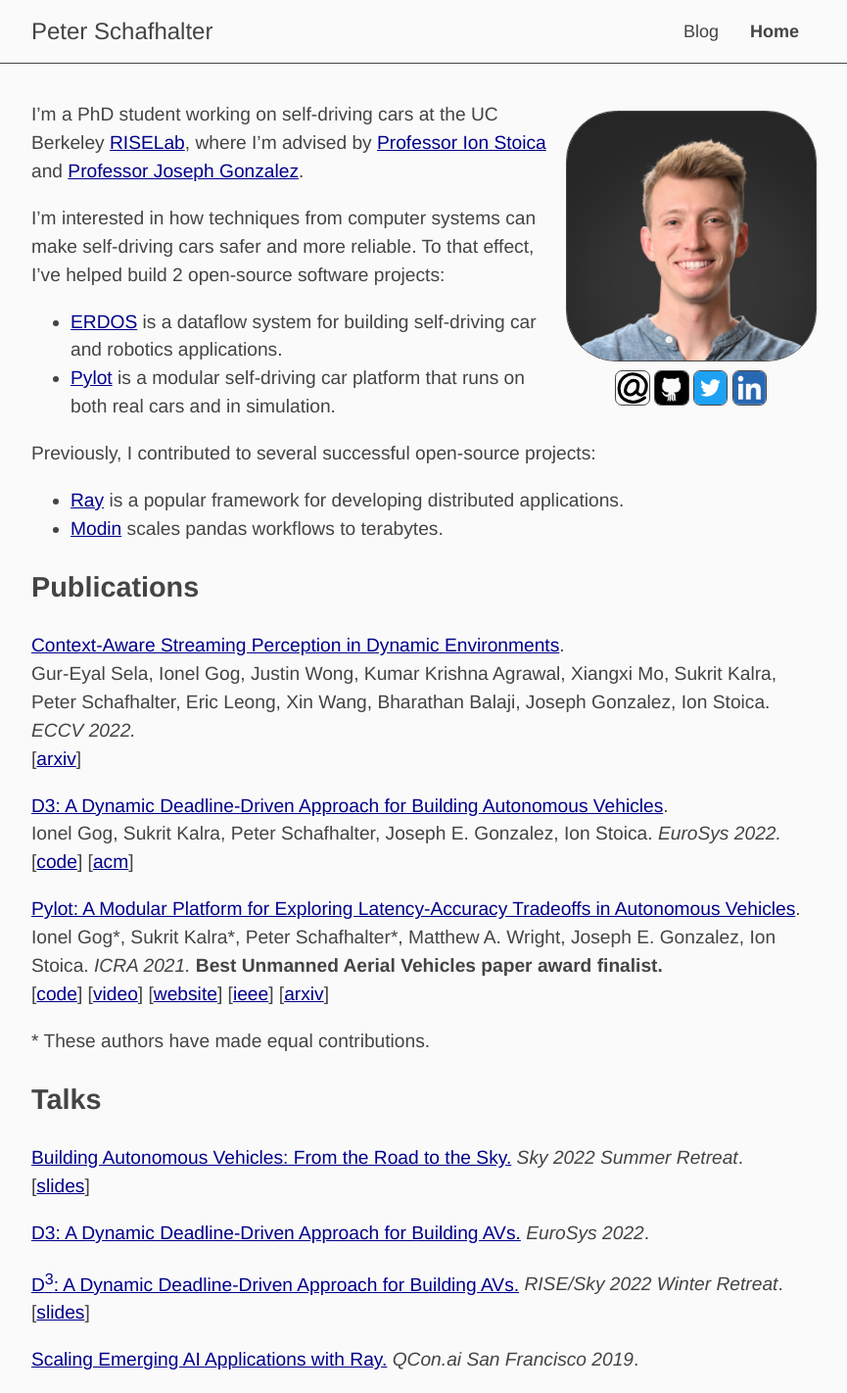
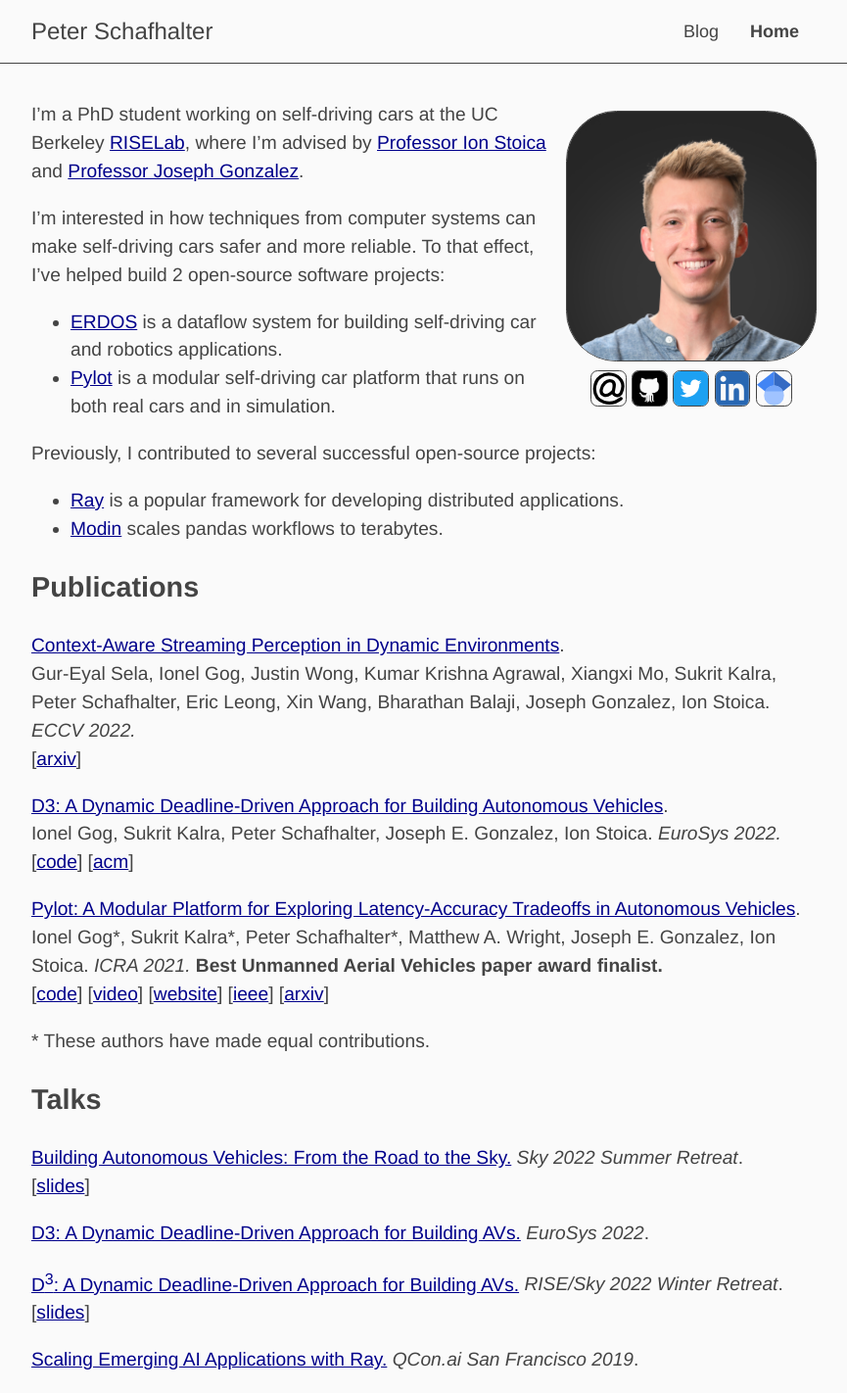
Before and after one commit to pschafhalter/pschafhalter.github.io, a Jekyll site: the page built from index.md, in a window 1280 px wide. Shown: the whole page at 98% size, without its empty margins (208-1073 px from the left). Built offline with Jekyll 4.4.1, drawn with Linux system fonts in a browser that asks for light colours.

Commit message:
Add Google Scholar

```diff
--- a/_data/socials.yaml
+++ b/_data/socials.yaml
@@ -10,3 +10,6 @@
 - title: LinkedIn
   url: https://www.linkedin.com/in/pschafhalter/
   icon: /data/icons/linkedin.png
+- title: Google Scholar
+  url: https://scholar.google.com/citations?user=HhCZteMAAAAJ
+  icon: /data/icons/google_scholar.svg
--- a/css/site.sass
+++ b/css/site.sass
@@ -37,11 +37,11 @@
     display: flex
     align-items: flex-start
     justify-content: space-between
-    width: 60%
+    width: 80%
     margin: 0 auto
 
 .profile-social-icon
-    width: 22%
+    width: 17%
     a
         width: 100%
         height: 100%
```
Also changed, not shown: data/icons/google_scholar.svg (added).
